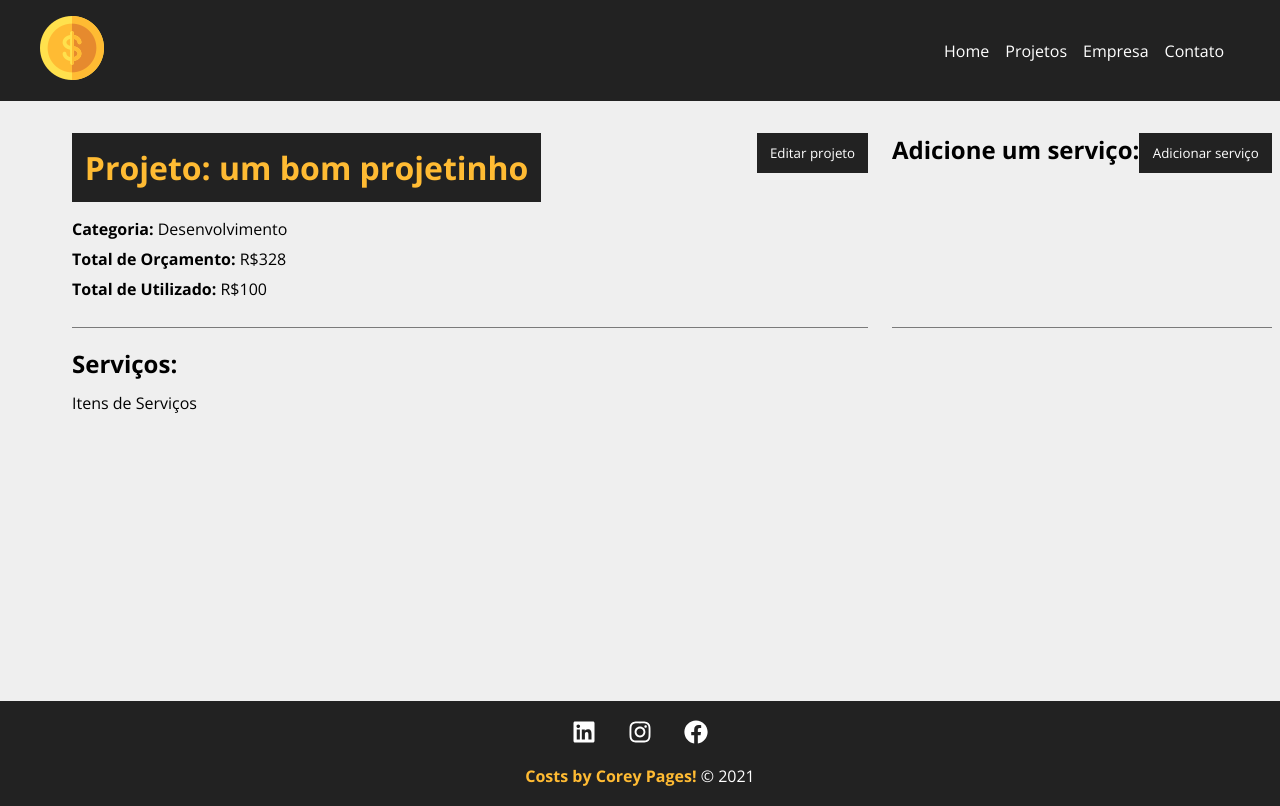
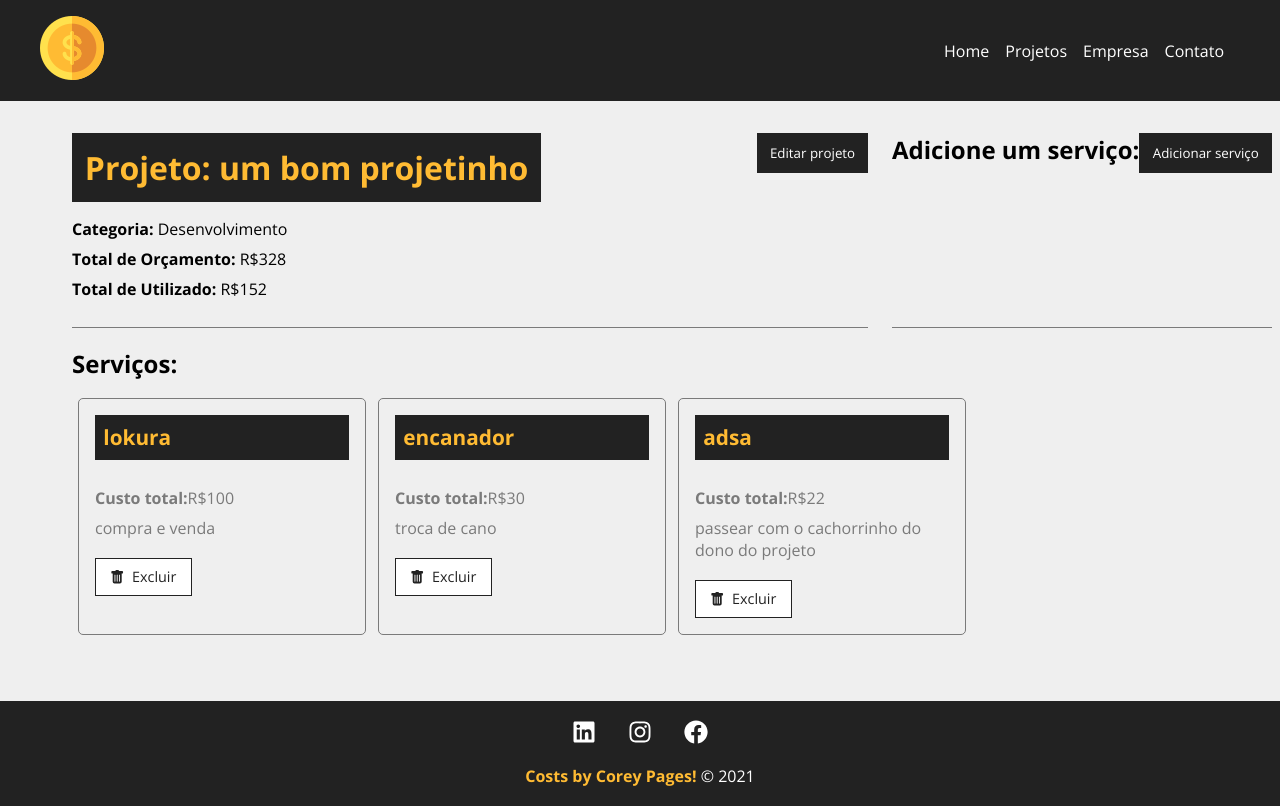
Before and after one commit to CoreyDevl/curso_react, a React (Create React App) app: page /project/1 in a window 1280 px wide. Shown: the top 806 px of the page. Built offline with nearby package versions, Linux system fonts and the light colour scheme; data requests are answered from the project's data file.

Commit message:
inserido card de detalhes de serviços
criamos coponente serviceCard e este detalha serviços já criados e tb reflete criações novos de serviços imediatamente

```diff
--- a/db.json
+++ b/db.json
@@ -7,13 +7,25 @@
         "id": "2",
         "name": "Desenvolvimento"
       },
-      "cost": 100,
+      "cost": 152,
       "services": [
         {
           "name": "lokura",
           "cost": "100",
           "description": "compra e venda",
           "id": "e07295fe-6e40-456a-b2d6-ceb35ab5c946"
+        },
+        {
+          "name": "encanador",
+          "cost": "30",
+          "description": "troca de cano",
+          "id": "13a1979a-5441-472e-a199-0646a2343c5a"
+        },
+        {
+          "name": "adsa",
+          "cost": "22",
+          "description": "passear com o cachorrinho do dono do projeto",
+          "id": "0f326cf6-4ae3-4e9f-8dfe-81f68af229a9"
         }
       ],
       "id": 1
--- /dev/null
+++ b/src/components/service/ServiceCard.js
@@ -0,0 +1,25 @@
+import styles from '../projects/ProjectCard.module.css'
+import {BsFillTrashFill} from 'react-icons/bs'
+
+function ServiceCard({id, name, cost, description, handleRemove}){
+    const remove = (e) => {
+
+    }
+return(
+<div className={styles.projectCard}>
+    <h4>{name}</h4>
+    <p>
+        <span>Custo total:</span>R${cost}
+
+    </p>
+    <p>{description}</p>
+<div className={styles.project_card_actions}>
+<button onClick={remove}>
+    <BsFillTrashFill />
+    Excluir
+</button>
+</div>
+</div>)
+}
+
+export default ServiceCard
--- a/src/pages/Project.js
+++ b/src/pages/Project.js
@@ -7,11 +7,13 @@
 import ProjectForm from '../components/projects/ProjectForm'
 import Message from '../components/layout/Message'
 import ServiceForm from '../components/service/ServiceForm'
+import ServiceCard from '../components/service/ServiceCard'
 
 function Project(){
 
 const {id} = useParams()
 const [project, setProject] = useState([])
+const [services, setServices] = useState([])
 const [showProjectForm, setShowProjectForm] = useState(false)
 const [showServiceForm, setShowServiceForm] = useState(false)
 const [message, setMessage] = useState()
@@ -26,6 +28,7 @@
     .then(res => res.json())
     .then((data) => {
         setProject(data)
+        setServices(data.services)
     })
     .catch(err => console.log)
  }, 3000)
@@ -54,6 +57,10 @@
             setType('success')
         })
         .catch(err => console.log(err))
+    }
+
+    function removeService(){
+
     }
 
     function toggleProjectForm(){
@@ -90,8 +97,7 @@
         })
         .then(res => res.json())
         .then((data => {
-            //exibir os serviços
-            console.log(data)
+           setShowServiceForm(false)
         }))
         .catch(err => console.log(err))
     }
@@ -142,7 +148,18 @@
     </div>
     <h2>Serviços:</h2>
     <Container customClass="start">
-    <p>Itens de Serviços</p>
+    {services.length > 0 &&
+    services.map((service) => (
+        <ServiceCard
+        id={service.id}
+        name={service.name}
+        cost={service.cost}
+        description={service.description}
+        key={service.id}
+        handleRemove={removeService}
+        />
+    ))}
+    {services.length === 0 && <p>Não existem serviços cadastrados neste projeto.</p>}
     </Container>
 </Container>
 </div>
```
